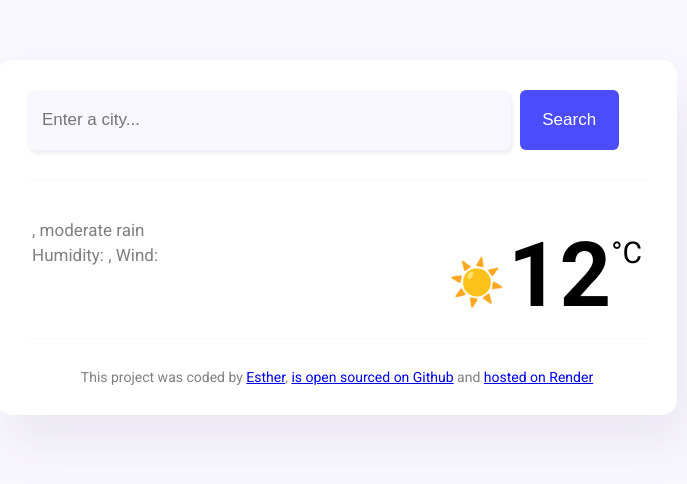
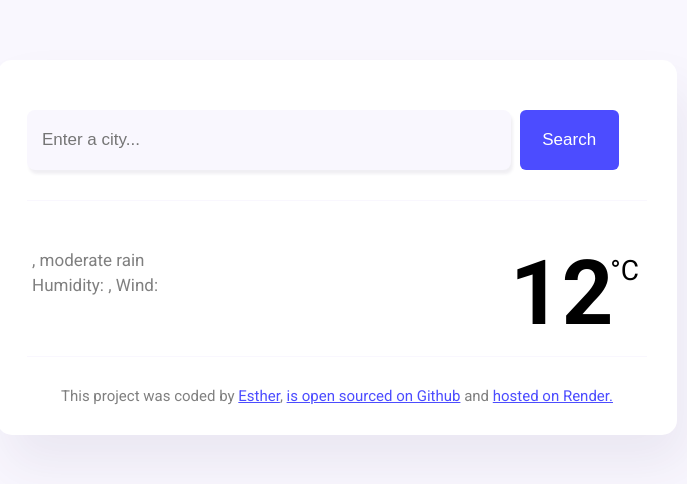
Before and after one commit to BossEsther/Esther-weather-app, a plain HTML site: page index.html in a window 1280 px wide. Shown: the whole page, without its empty margins (303-990 px from the left). Drawn offline with nearby package versions, Linux system fonts and the light colour scheme; no server answers.

Commit message:
Did some few changes on the styling and codes

```diff
--- a/index.html
+++ b/index.html
@@ -26,12 +26,12 @@
             Humidity: <strong id="humidity-percentage"></strong>, Wind: <strong id="wind-speed"></strong>
           </p>
         </div>
-          <div class="current-temperature"><span class="current-temperature-icon">☀️</span><span class="current-temperature-value" id="current-temperature-value">12</span><span class="current-temperature-unit">°C</span></div>
+          <div class="current-temperature"><span id="icon-image"></span><span class="current-temperature-value" id="current-temperature-value">12</span><span class="current-temperature-unit">°C</span></div>
       </div>
 
     </main>
         <footer>
-          This project was coded by <a href="https://github.com/BossEsther" target="_blank">Esther</a>, <a href="https://github.com/BossEsther/Esther-weather-app" target="_blank">is open sourced on Github</a> and <a href="https://esther-weather-app.onrender.com" target="_blank">hosted on Render</a>
+          This project was coded by <a href="https://github.com/BossEsther" target="_blank">Esther</a>, <a href="https://github.com/BossEsther/Esther-weather-app" target="_blank">is open sourced on Github</a> and <a href="https://esther-weather-app.onrender.com" target="_blank">hosted on Render.</a>
         </footer>
   </div>
   <script src="src/index.js"></script>
--- a/src/index.js
+++ b/src/index.js
@@ -7,14 +7,35 @@ function displayTemperature(response){
     let humidityElement = document.querySelector("#humidity-percentage");
     let descriptionElement = document.querySelector("#description-details");
     let currentDateElement = document.querySelector("#current-time");
-    let dateElement = new Date(response.data.time * 1000);
+    let date = new Date(response.data.time * 1000);
+    let iconElement = document.querySelector("#icon-image");
+
 
     temperatureElement.innerHTML = temperature;
     cityElement.innerHTML = response.data.city;
     windElement.innerHTML = `${response.data.wind.speed}km/h`;
     humidityElement.innerHTML= `${response.data.temperature.humidity}%`;
     descriptionElement.innerHTML= response.data.condition.description;
-    currentDateElement.innerHTML = formattedDate(currentDate);
+    currentDateElement.innerHTML = formatDate(date);
+    iconElement.innerHTML = `<img  src="${response.data.condition.icon_url}" class="current-temperature-icon" />`;
+
+
+}
+function formatDate(date){
+    let hours = date.getHours();
+    let minutes = date.getMinutes();
+
+    if(minutes < 10){
+        minutes = `0${minutes}`;
+    }
+    if(hours < 10){
+       hours = `0${hours}`;
+    }
+
+    let days = ["Sunday","Monday","Tuesday","Wednesday","Thursday","Friday","Saturday"];
+    let day = days[date.getDay()];
+
+    return `${day} ${hours}:${minutes}`;
 
 }
 
@@ -32,23 +53,6 @@ function searchCity(event){
     citySearch(searchInputElement.value);
 
 }
-function formattedDate(date){
-    let hours = date.getHours();
-    let minutes = date.getMinutes();
-
-    if(minutes < 10){
-        minutes = `0${minutes}`;
-    }
-    if(hours < 10){
-       hours = `0${hours}`;
-    }
-
-    let days = ["Sunday","Monday","Tuesday","Wednesday","Thursday","Friday","Saturday"];
-    let day = days[date.getDay()];
-
-    return `${day} ${hours}:${minutes}`;
-
-}
 
 let searchFormElement = document.querySelector("#search-form");
 searchFormElement.addEventListener("submit",searchCity);
--- a/src/style.css
+++ b/src/style.css
@@ -16,11 +16,14 @@ h1{
     box-shadow: 10px 30px 50px rgba(65, 50, 100, 0.08);
 }
 footer{
-    font-size: 14px;
+    font-size: 15px;
     color: rgba(0,0,0, 0.5);
     text-align: center;
     padding-top: 30px;
     border-top: 1px solid #f9f7fe;
+}
+a{
+    color: rgba(0, 0, 255, 0.7);
 }
 .search-input{
     padding: 20px 15px;
@@ -61,24 +64,30 @@ p{
     justify-content: space-between;
 }
 .current-temperature{
-    margin-top: 32px;
+    margin-top: 20px;
 }
 .current-temperature-value{
     font-size: 90px;
     font-weight: bolder;
+
+
 }
 .current-temperature-icon{
-    font-size: 45px;
+    width: 99px;
+    height: 99px;
     position: relative;
-    top: -8px;
-    margin-right: 3px;
+    top: 20px;
+
 }
 .current-temperature-unit{
-    font-size: 30px;
+    font-size: 28px;
     position: relative;
-    top: -43px;
+    top: -44px;
+    left:-3px;
 }
 header{
+    margin-top: 20px;
+    margin-bottom: 10px;
     padding-bottom: 30px;
     border-bottom: 1px solid #f9f7fe;
 }
```
